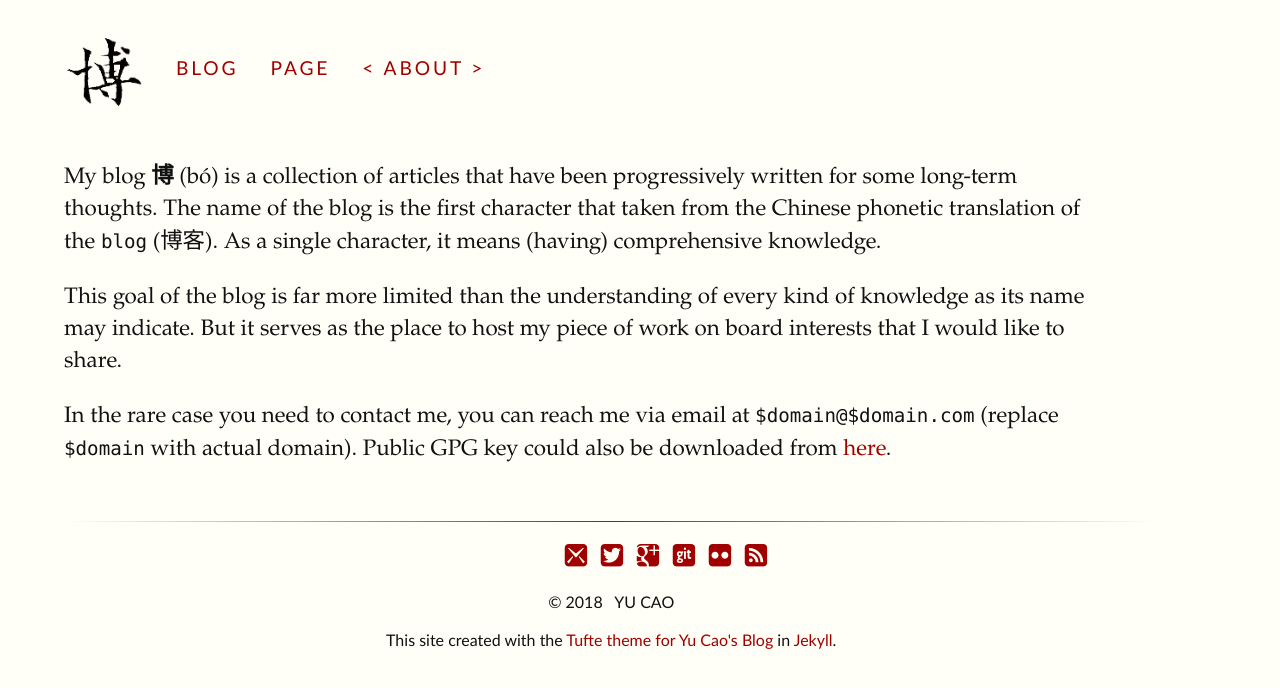
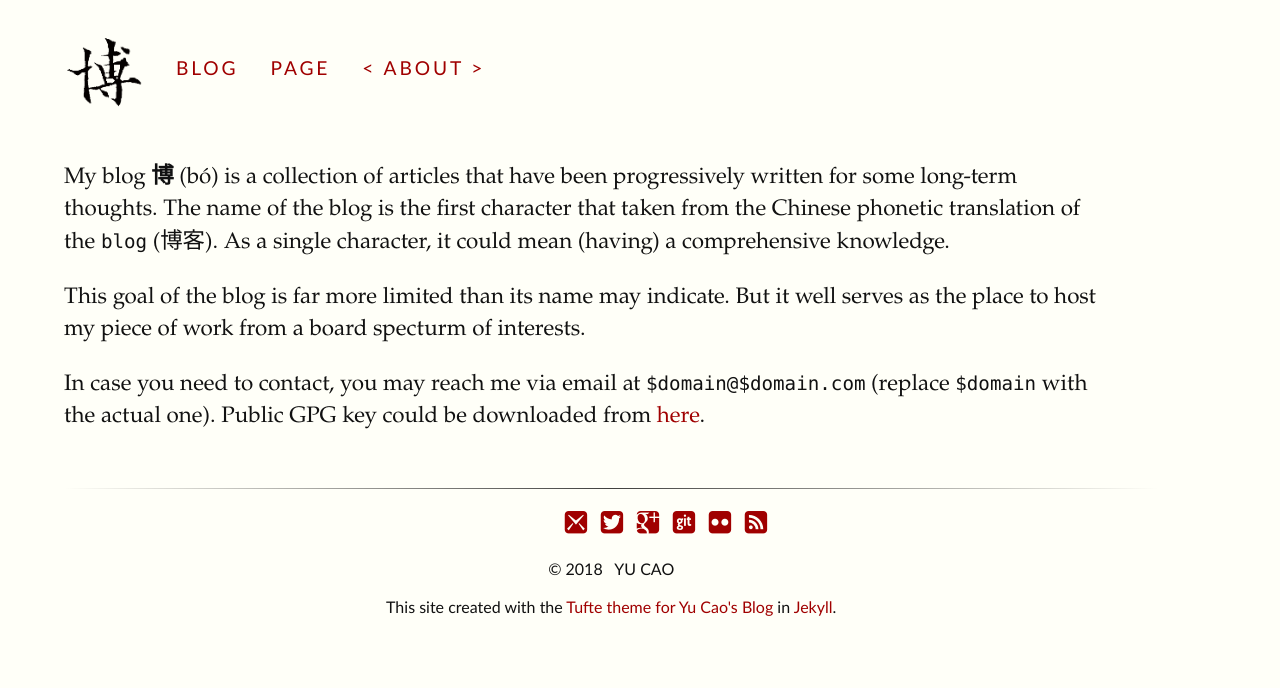
Before and after one commit to tsaoyu/blog, a Jekyll site: the page built from about/index.md, in a window 1280 px wide. Shown: the top 688 px of the page. Built offline with Jekyll 4.4.1, drawn with Linux system fonts in a browser that asks for light colours.

```diff
--- a/about/index.md
+++ b/about/index.md
@@ -4,11 +4,11 @@ title: About
 ---
 
 My blog **博**  (bó) is a collection of articles that have been progressively written for some long-term thoughts.
-The name of the blog is the first character that taken from the Chinese phonetic translation of the `blog` (博客). As a single character, it means
-(having) comprehensive knowledge.
+The name of the blog is the first character that taken from the Chinese phonetic translation of the `blog` (博客). As a single character, it could mean
+(having) a comprehensive knowledge.
 
-This goal of the blog is far more limited than the understanding of every kind of knowledge as its name may indicate. But it serves as the place to host my piece of work on board interests that I would like to share.
+This goal of the blog is far more limited than its name may indicate. But it well serves as the place to host my piece of work from a board specturm of interests.
 
-In the rare case you need to contact me, you can reach me via email at `$domain@$domain.com` (replace `$domain` with actual domain). Public GPG key could also be downloaded from [here][1].
+In case you need to contact, you may reach me via email at `$domain@$domain.com` (replace `$domain` with the actual one). Public GPG key could be downloaded from [here][1].
 
 [1]:{{site.url}}/assets/Yu Cao (9D18D88E) – Public.asc
```
Also changed, not shown: _posts/2018-09-19-pinhole-photography.md (+7 -5 lines).
